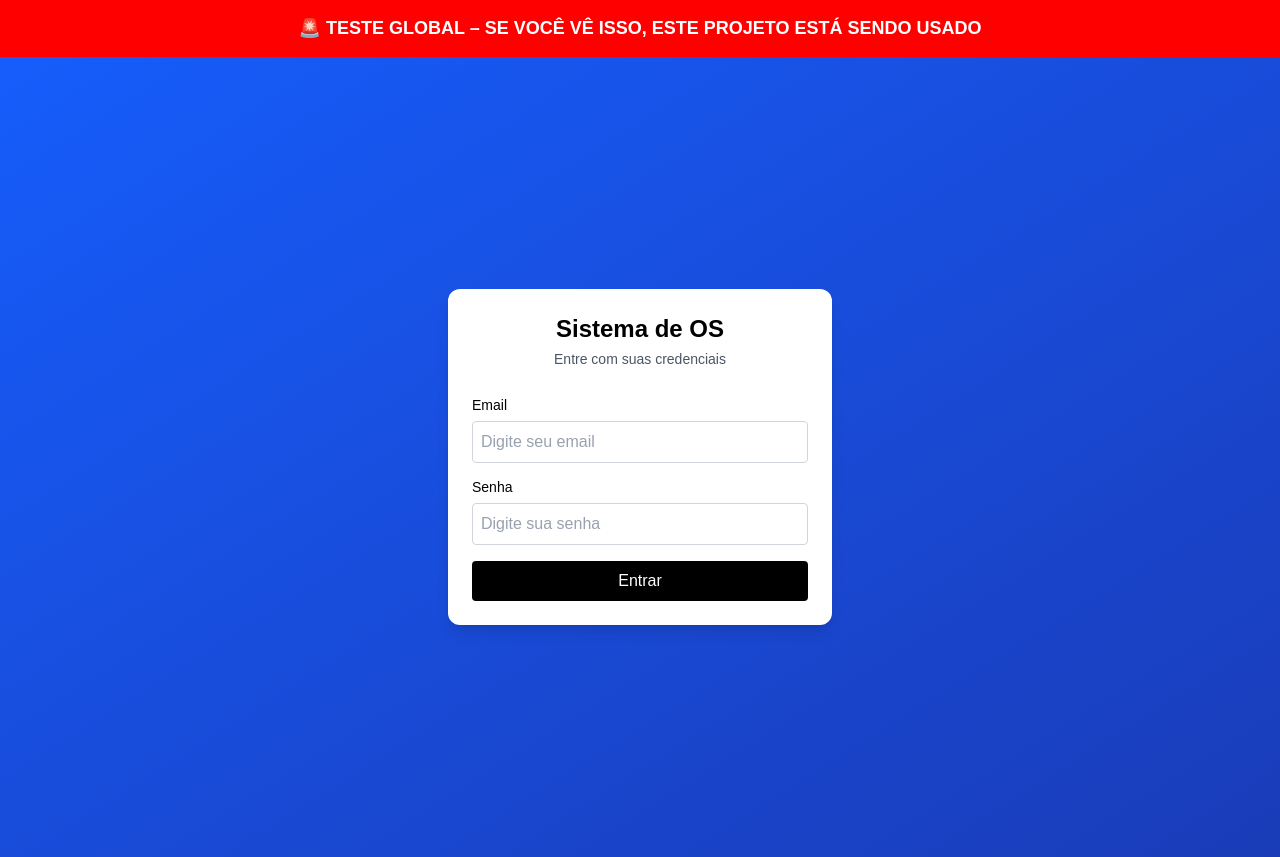
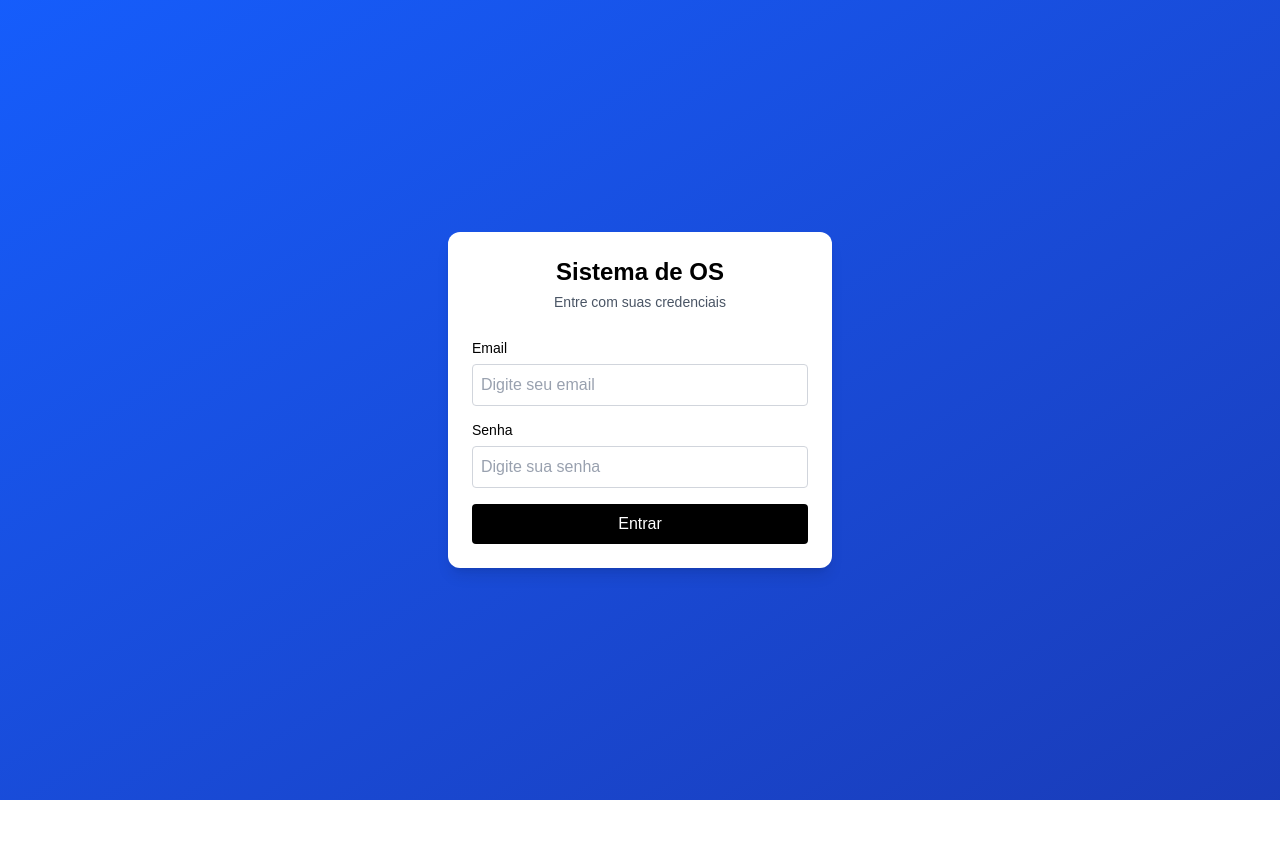
Before and after one commit to keloy20/os-frontend, a Next.js app: page /login in a window 1280 px wide. After the commit the page ends 800 px from the top, so only its background shows below. Built offline with nearby package versions, Linux system fonts and the light colour scheme.

Commit message:
layout final limpo

```diff
--- a/app/layout.tsx
+++ b/app/layout.tsx
@@ -13,8 +13,8 @@ const geistMono = Geist_Mono({
 });
 
 export const metadata: Metadata = {
-  title: "Create Next App",
-  description: "Generated by create next app",
+  title: "Sistema de Ordens de Serviço",
+  description: "Gerenciador de Ordens de Serviço",
 };
 
 export default function RootLayout({
@@ -23,23 +23,8 @@ export default function RootLayout({
   children: React.ReactNode;
 }>) {
   return (
-    <html lang="en">
-      <body className={`${geistSans.variable} ${geistMono.variable} antialiased`}>
-
-        {/* TESTE GLOBAL */}
-        <div
-          style={{
-            background: "red",
-            color: "white",
-            padding: "15px",
-            textAlign: "center",
-            fontWeight: "bold",
-            fontSize: "18px"
-          }}
-        >
-          🚨 TESTE GLOBAL – SE VOCÊ VÊ ISSO, ESTE PROJETO ESTÁ SENDO USADO
-        </div>
-
+    <html lang="pt-BR">
+      <body className={`${geistSans.variable} ${geistMono.variable} antialiased bg-gray-100`}>
         {children}
       </body>
     </html>
```
